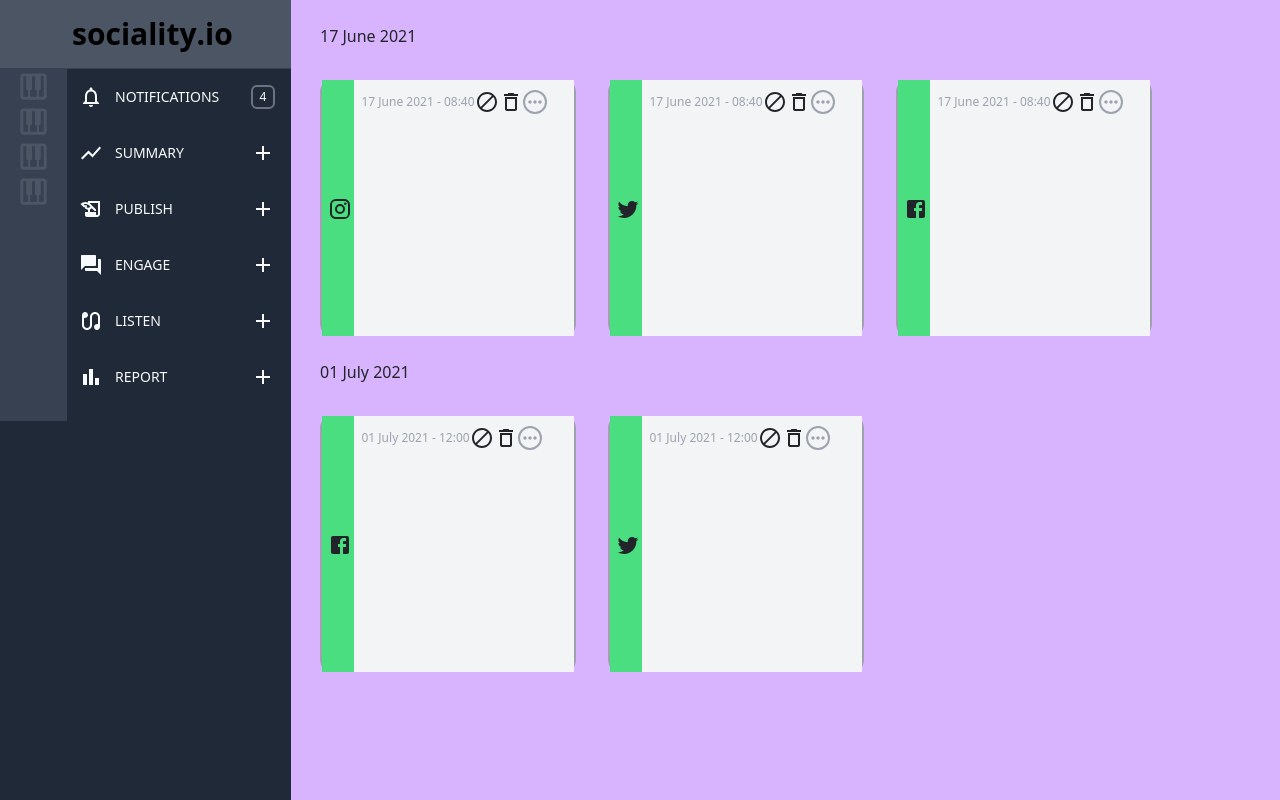
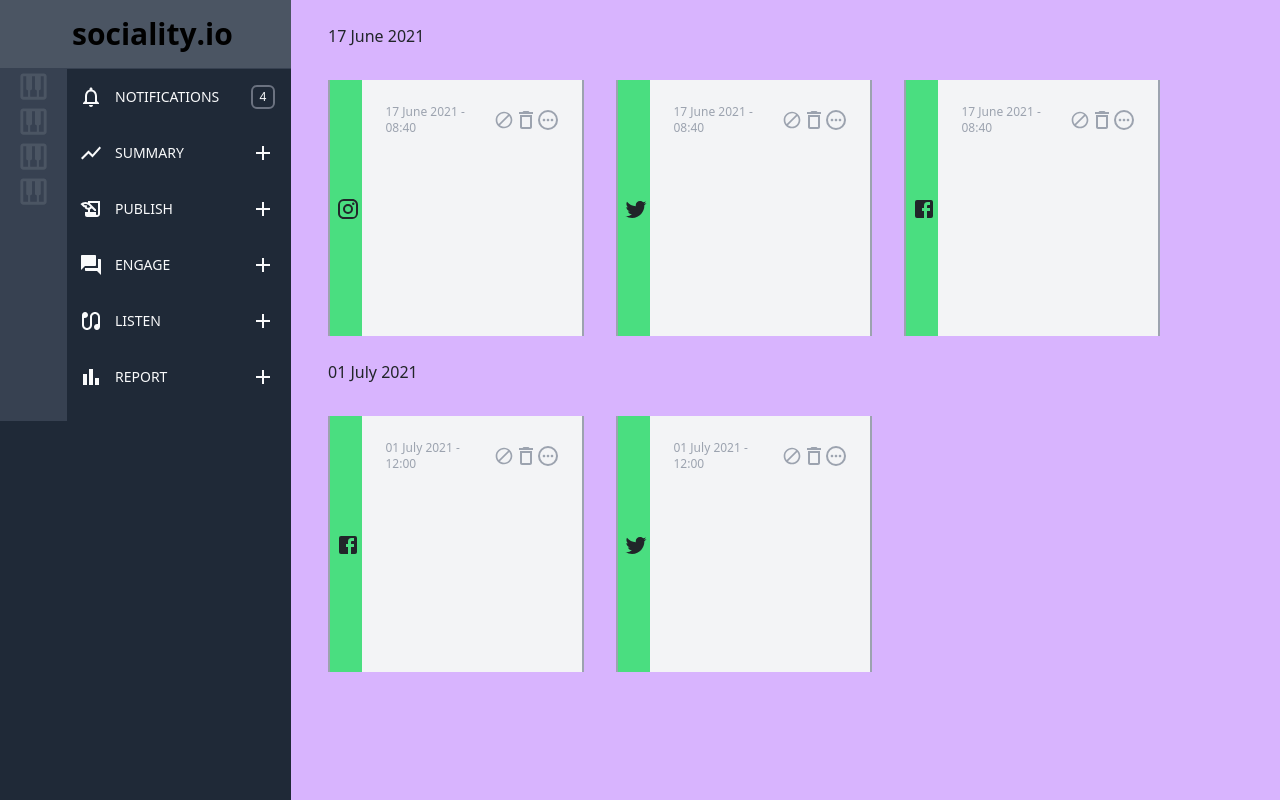
Before and after one commit to dcavusoglu/fe-project, a React (Create React App) app: page / in a window 1280 px wide. Built offline with nearby package versions, Linux system fonts and the light colour scheme.

Commit message:
product card dates

```diff
--- a/src/Pages/Feed.jsx
+++ b/src/Pages/Feed.jsx
@@ -13,7 +13,7 @@ const dateFirst = data.posts_by_date['2021-06-17'];
 const dateSecond = data.posts_by_date['2021-07-01'];
 
   return (
-    <div className='flex flex-col mt-4 ml-6'>
+    <div className='flex flex-col mt-4 ml-72'>
       <div>
         <span>{Moment('2021-06-17').format('DD MMMM YYYY')}</span>
         <div className='flex flex-row mt-8 mb-6'>
--- a/src/components/ProductCard/ProductCard.jsx
+++ b/src/components/ProductCard/ProductCard.jsx
@@ -16,7 +16,7 @@ import Moment from 'moment';
 
 const ProductCard = ({item}) => {
   return (
-    <div className='border-2 border-gray-400 rounded-xl flex flex-row items-center w-64 h-64 mr-8'>
+    <div className='border-2 border-gray-400 rounded-xxl flex flex-row items-center w-64 h-64 mr-8'>
       <div className='bg-green-400 w-8 h-64 flex flex-row items-center'>
         <span className='ml-1.5'>
           {(item.account.channel === 'instagrambusiness') ? <InstagramIcon/>
@@ -25,13 +25,13 @@ const ProductCard = ({item}) => {
         </span>
       </div>
       <div className='bg-gray-100 w-56 h-64'>
-        <div className='m-2'>
-          <div>
+        <div className='m-4'>
+          <div className='flex items-center'>
             <span className='text-xs text-gray-400'>{Moment(item.published_at).format('DD MMMM YYYY - hh:mm')}</span>
-            <span>
-              <BlockIcon/>
-              <DeleteOutlineIcon/>
-              <MoreHorizIcon className='rounded-full border-2 border-gray-400 text-gray-400'/>
+            <span className='flex items-center ml-4'>
+              <BlockIcon fontSize='small' className='text-gray-400'/>
+              <DeleteOutlineIcon className='text-gray-400'/>
+              <MoreHorizIcon className='rounded-full border-2 border-gray-400 text-gray-400' fontSize='small'/>
             </span>
           </div>
           <div>
--- a/src/index.css
+++ b/src/index.css
@@ -22,7 +22,7 @@
 
 @layer Pages {
   .home-container {
-    @apply bg-purple-300 absolute top-0 bottom-0 right-0 w-4/5
+    @apply bg-purple-300 absolute top-0 bottom-0 right-0 w-full
   }
 }
 
```
